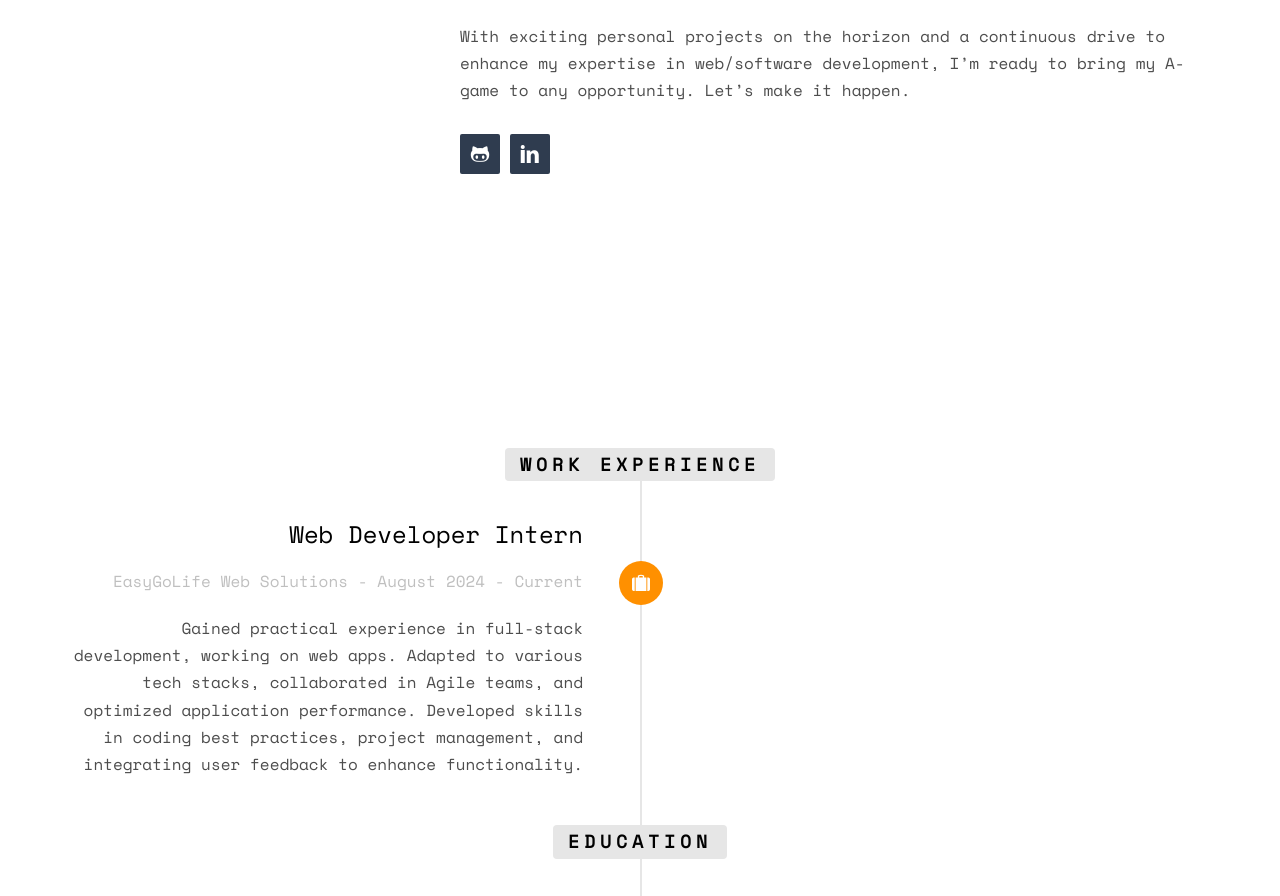
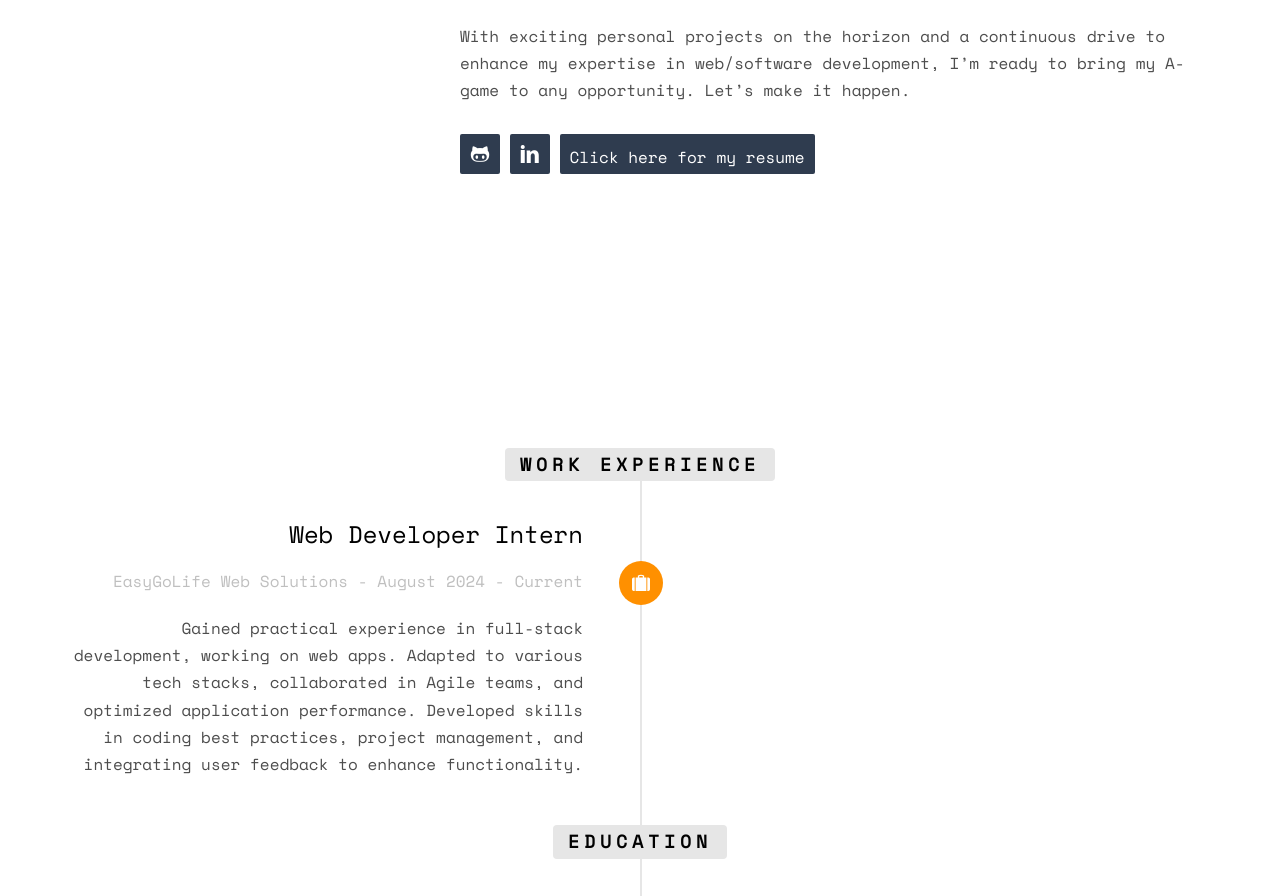
Before and after one commit to PathanAhmad/My-Portfolio, a plain HTML site: page index.html in a window 1280 px wide. Shown: the part 1600-2496 px from the top of the page. Drawn offline with nearby package versions, Linux system fonts and the light colour scheme; some packages are replaced by stand-ins of ours; no server answers; files whose address does not match are found by name.

Commit message:
Made some important UI changes

```diff
--- a/index.html
+++ b/index.html
@@ -110,6 +110,12 @@
 						<ul class="fh5co-social-icons">
 							<li><a href="https://github.com/PathanAhmad"><i class="icon-github"></i></a></li>
 							<li><a href="https://www.linkedin.com/in/pathanahmad2334/"><i class="icon-linkedin2"></i></a></li>
+							<!-- New Resume Download Button -->
+							<li>
+								<a href="https://drive.google.com/file/d/1zhgHqnx-cAlR-Yrs7jkhKMM3DRh5-TlZ/view?usp=sharing" download class="resume-button">
+								Click here for my resume
+								</a>
+							</li>
 						</ul>
 					</p>
 				</div>
```
